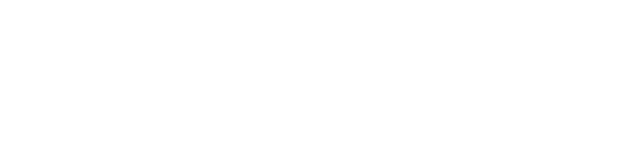
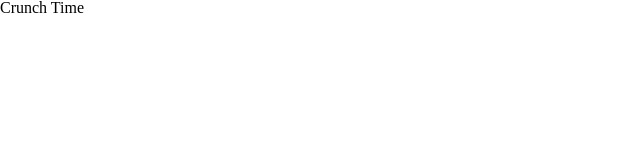
Before and after one commit to Krich2022/challenge-4-crunch-time, a plain HTML site: page index.html in a window 1280 px wide. Shown: the whole page, without its empty margins (0-640 px from the left). Drawn offline with Linux system fonts and the light colour scheme.

Commit message:
created dev branch and changed title and added header

```diff
--- a/index.html
+++ b/index.html
@@ -4,13 +4,13 @@
 <head>
     <meta charset="UTF-8">
     <meta name="viewport" content="width=device-width, initial-scale=1.0">
-    <title>Document</title>
+    <title>Crunch Time</title>
     <link rel="stylesheet" href="/assets/css/reset.css">
     <link rel="stylesheet" href="/assets/css/style.css">
 </head>
 
 <body>
-
+    <h1>Crunch Time</h1>
     <script src="/assets/script/script.js"></script>
 </body>
 
```
